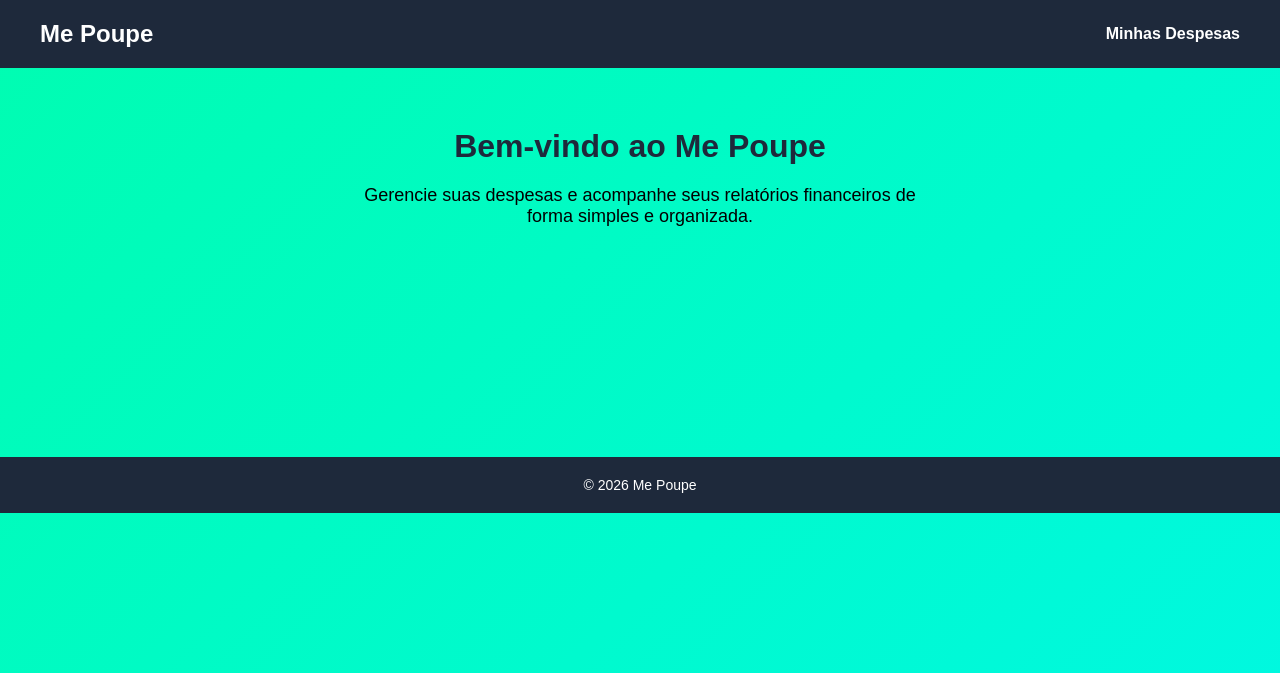
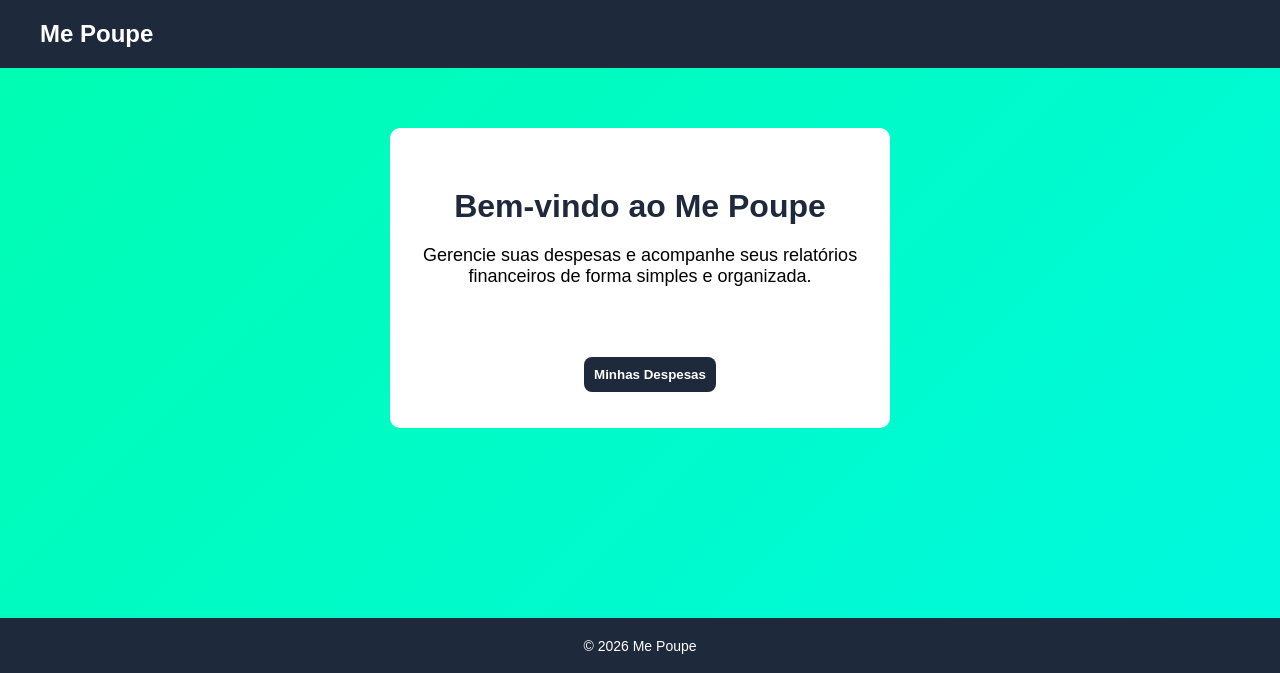
Before and after one commit to Elishow23/projeto_bora_poupar, a Django app: page / in a window 1280 px wide. Shown: the top 673 px of the page. Run offline with Django 5.2, Linux system fonts and the light colour scheme.

Commit message:
atualizando front

```diff
--- a/projeto/django/setup/static/style.css
+++ b/projeto/django/setup/static/style.css
@@ -368,7 +368,7 @@ a {
     display: flex;
     flex-direction: row;
     width: 800px;
-    height: 750px;
+    height: 800px;
     background-color: white;
     padding: 60px 20px;
     border-radius: 10px;
@@ -376,3 +376,16 @@ a {
     justify-content:space-evenly;
     gap: 20px;
 }
+
+.area_apresentacao{
+    display: flex;
+    flex-direction: column;
+    width: 500px;
+    height: 300px;
+    background-color: white;
+    padding: 60px 20px;
+    border-radius: 10px;
+    text-align: center;
+    justify-content:space-evenly;
+    gap: 20px;
+}
--- a/projeto/django/templates/index.html
+++ b/projeto/django/templates/index.html
@@ -11,15 +11,17 @@
 <body>
     <header>
         <h1> Me Poupe </h1>
-        <nav>
-            <a href="{% url 'despesa' %}">Minhas Despesas</a>
-        </nav>
     </header>
     <main>
-        <section>
-            <h2>Bem-vindo ao Me Poupe</h2>
-            <p>Gerencie suas despesas e acompanhe seus relatórios financeiros de forma simples e organizada.</p>
-        </section>
+        <div class="area_apresentacao" >
+            <section>
+                <h2>Bem-vindo ao Me Poupe</h2>
+                <p>Gerencie suas despesas e acompanhe seus relatórios financeiros de forma simples e organizada.</p>
+            </section>
+            <nav>
+                <a href="{% url 'despesa' %}"><button class="butao_despesa">Minhas Despesas</button></h1></a>
+            </nav>
+        </div>
     </main>
     <footer>
         <p>© 2026 Me Poupe</p>
```
Also changed, not shown: projeto/django/db.sqlite3.
